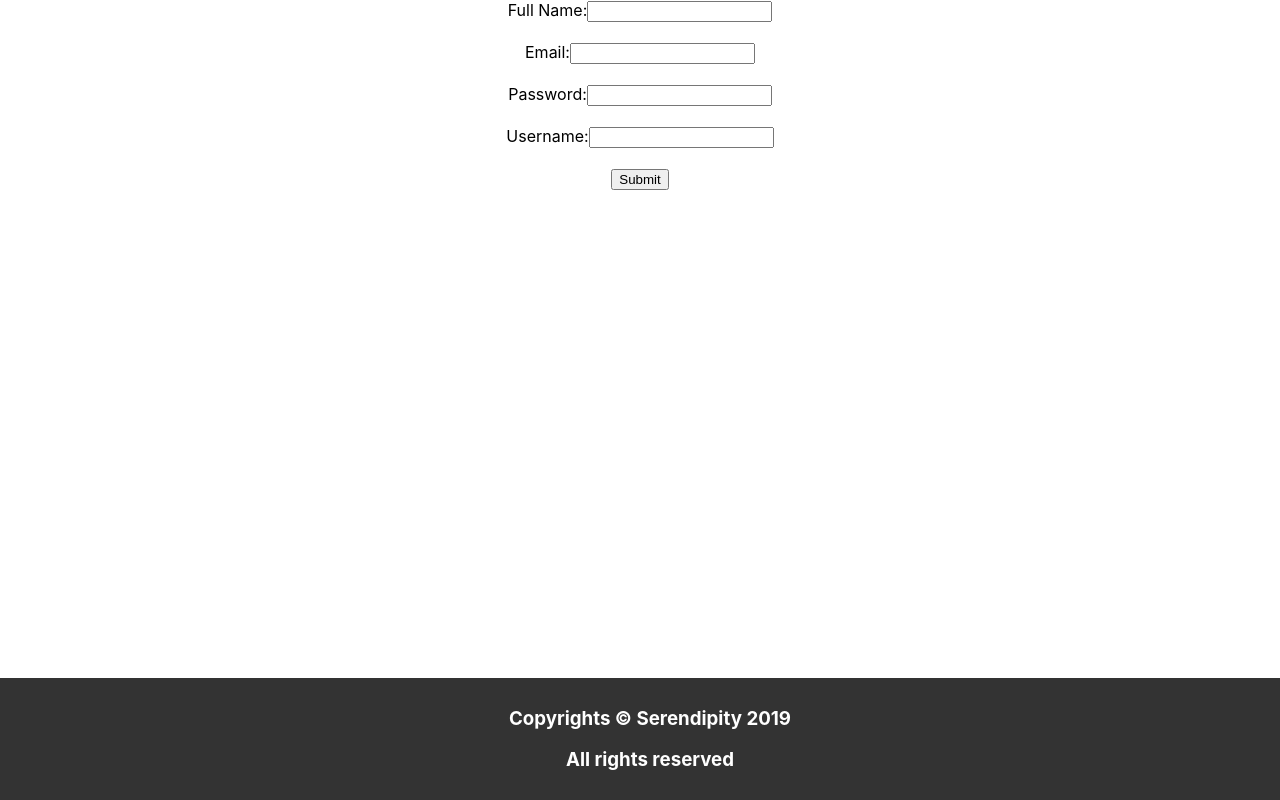
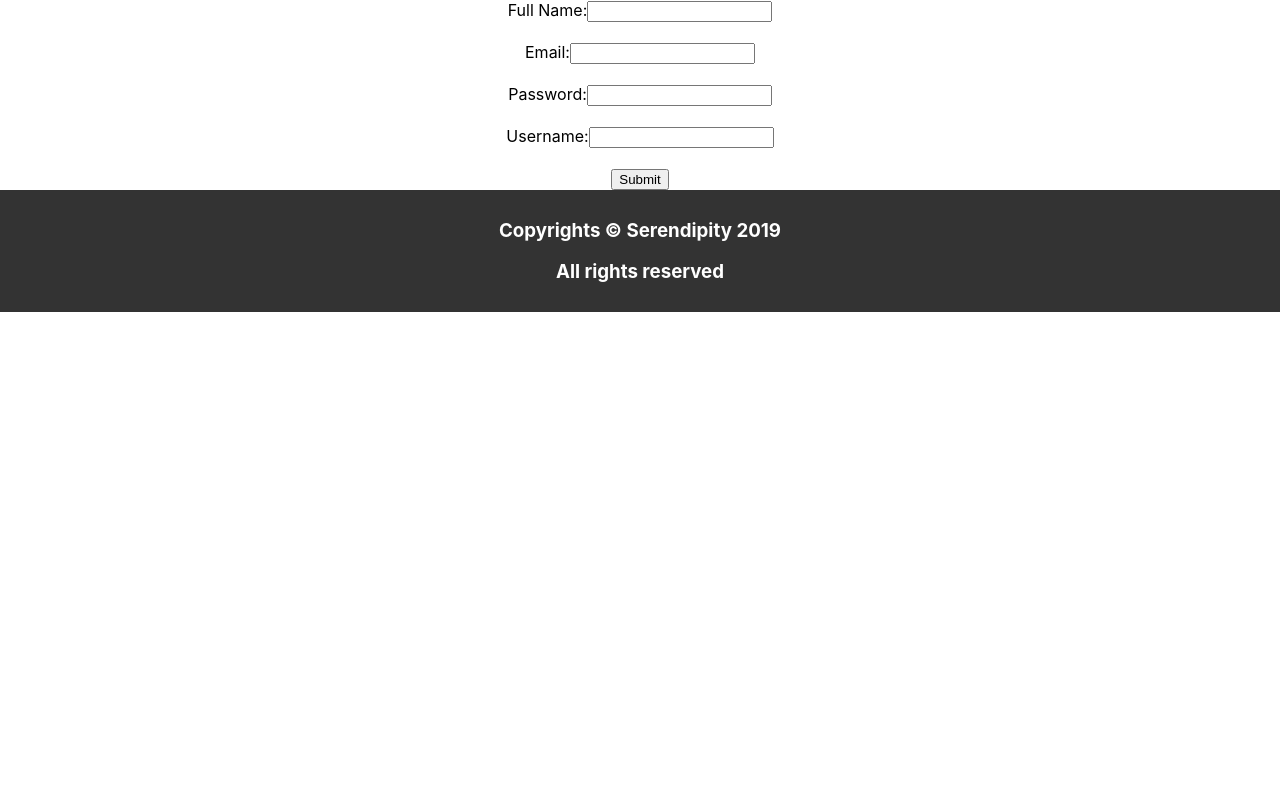
Before and after one commit to SE-GUC/Serendipity, a React (Create React App) app in the folder client/: page /admin in a window 1280 px wide. Built offline with nearby package versions, Linux system fonts and the light colour scheme.

Commit message:
Update App.css

```diff
--- a/client/src/App.css
+++ b/client/src/App.css
@@ -33,7 +33,7 @@
 }
 
 /* this what keeps the damn footer down */
-footer {
+.footer {
   position: absolute;
   bottom: 0;
   width: 100%;
```
